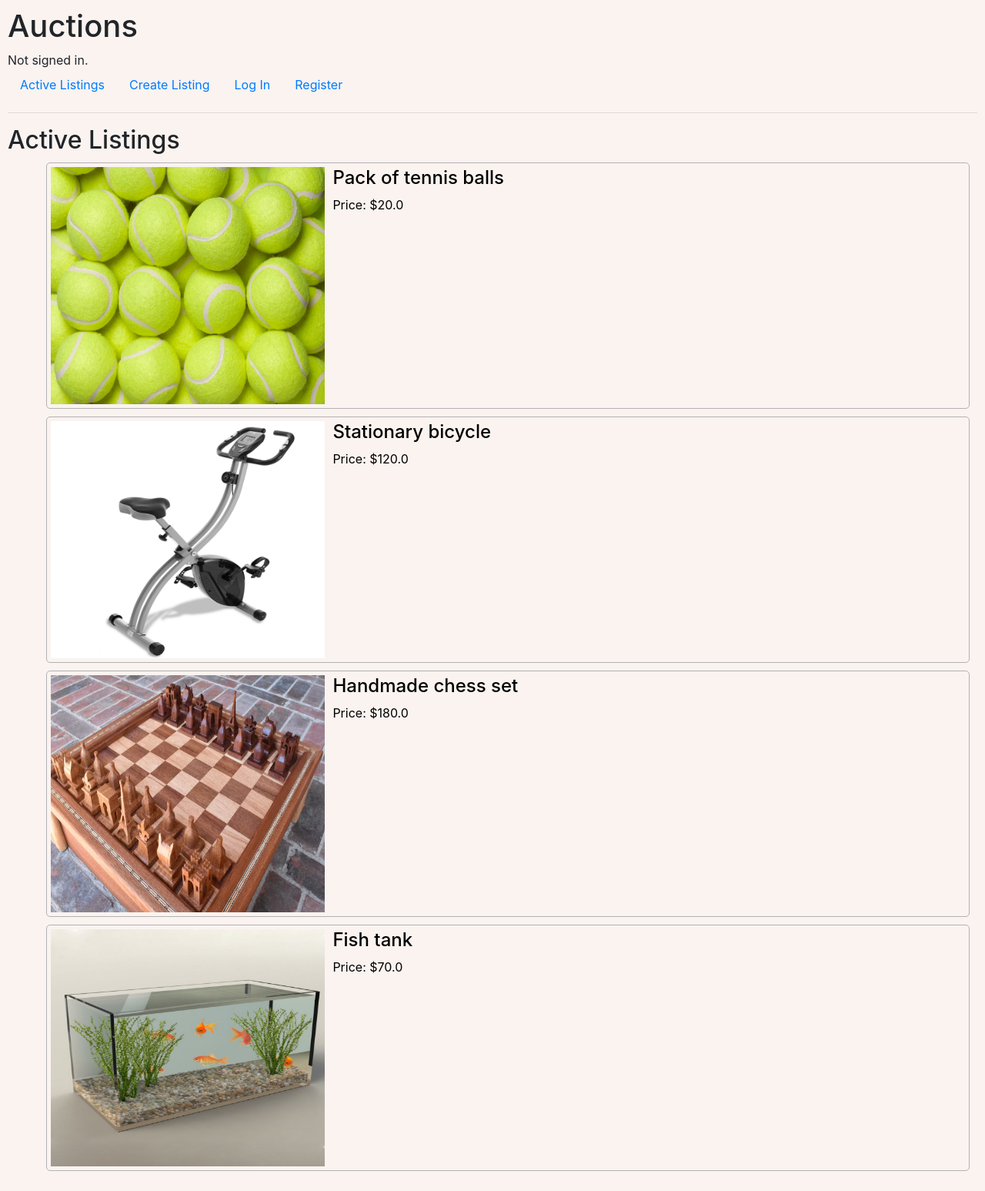
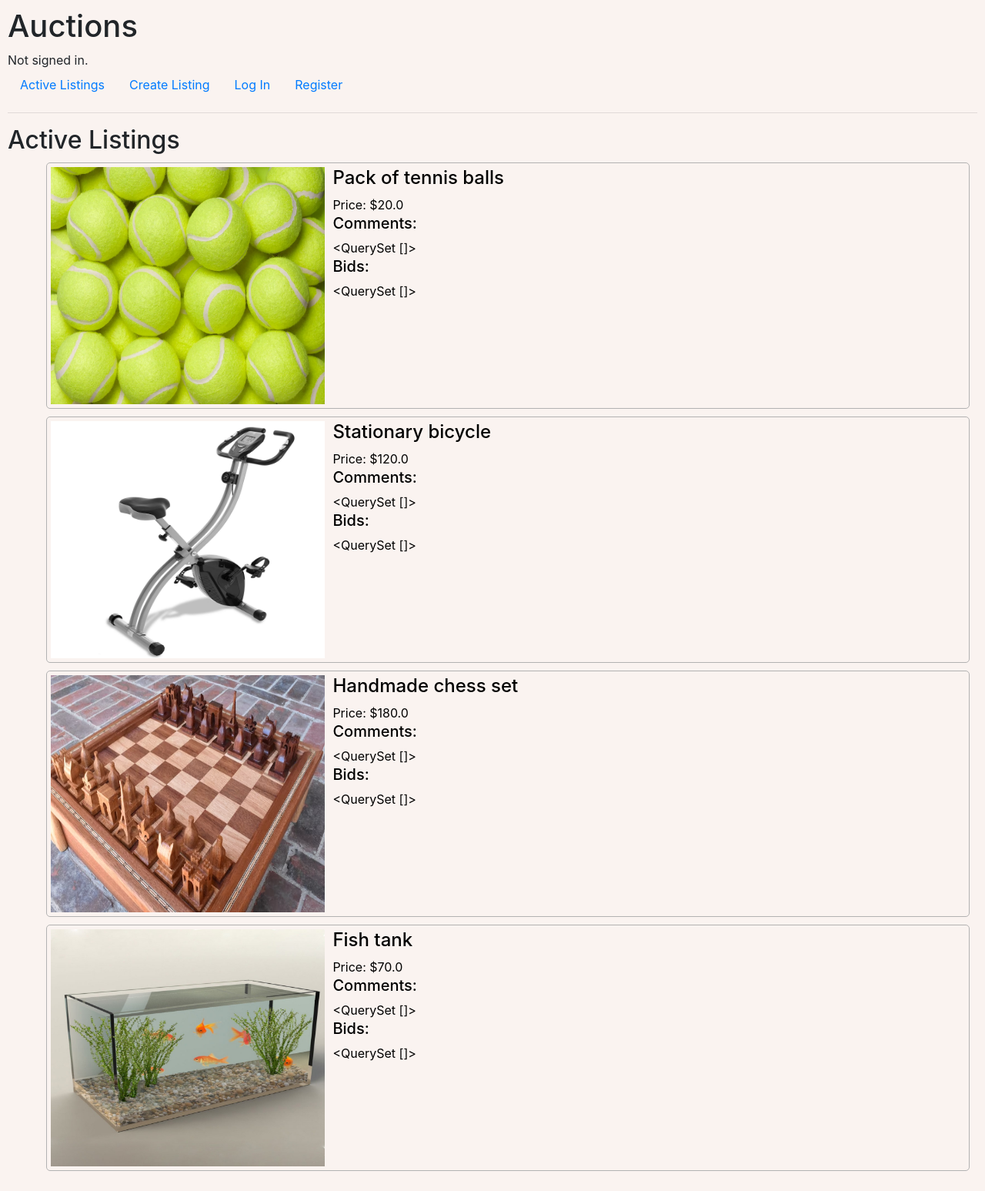
Before and after one commit to sandorbence/cs50, a Django app: page / in a window 1280 px wide. Shown: the whole page at 77% size. Run offline with Django 4.2, Linux system fonts and the light colour scheme; data comes from the database, SQL or seed files in the repository; both versions use the stored data as it was after the commit; data that the repository does not hold is empty; some libraries are stand-ins or nearby versions.

Commit message:
Add bids and comments
Added bids and comments for listing model.

```diff
--- a/project2/auctions/models.py
+++ b/project2/auctions/models.py
@@ -24,6 +24,8 @@ class Bid(models.Model):
         User, on_delete=models.CASCADE, related_name="bids")
     date = models.DateTimeField("date of bid")
     value = models.FloatField()
+    listing = models.ForeignKey(
+        Listing, on_delete=models.CASCADE, related_name="bids", blank=True, null=True)
 
 
 class Comment(models.Model):
@@ -31,3 +33,5 @@ class Comment(models.Model):
         User, on_delete=models.CASCADE, related_name="comments")
     date = models.DateTimeField("date of comment")
     text = models.CharField(max_length=120)
+    listing = models.ForeignKey(
+        Listing, on_delete=models.CASCADE, related_name="comments", blank=True, null=True)
--- a/project2/auctions/templates/auctions/index.html
+++ b/project2/auctions/templates/auctions/index.html
@@ -14,6 +14,10 @@
                     <div>
                         <h4>{{ listing.title }}</h4>
                         Price: ${{ listing.price }}
+                        <h5>Comments:</h5>
+                        {{ listing.comments.all }}
+                        <h5>Bids:</h5>
+                        {{ listing.bids.all }}
                     </div>
                 </li>
             </div>
--- a/project2/auctions/templates/auctions/listing.html
+++ b/project2/auctions/templates/auctions/listing.html
@@ -8,7 +8,7 @@
 <div>
     <h5>Details</h5>
     <ul>
-        <li>Uploaded by: <a href="{% url 'user' username=listing.user.username %}">{{ listing.user }}</a></li>
+        <li>Uploaded by: <a href="{% url 'user' listing.user.username %}">{{ listing.user }}</a></li>
         <li>Listed at: {{ listing.pub_date }}</li>
     </ul>
 </div>
--- a/project2/auctions/templates/auctions/new-listing.html
+++ b/project2/auctions/templates/auctions/new-listing.html
@@ -7,8 +7,6 @@
     {{ form.description.label }}: {{ form.description }}
     {{ form.price.label }}: {{ form.price }}
     {{ form.photo.label }}: {{ form.photo }}
-    {{ form.pub_date.as_hidden }}
-    {{ form.user.as_hidden }}
     <button type="submit" class="btn btn-dark">Add new listing</button>
 </form>
 {% endblock %}
--- a/project2/auctions/templates/auctions/user-profile.html
+++ b/project2/auctions/templates/auctions/user-profile.html
@@ -2,4 +2,9 @@
 
 {% block body %}
 <h2>User {{ user.username }}</h2>
+<ul>
+    {% for listing in user.listings.all %}
+    <li><a href="{% url 'listing' listing.id %}">{{ listing }}</a></li>
+    {% endfor %}
+</ul>
 {% endblock %}
```
Also changed, not shown: project2/auctions/migrations/0003_bid_listing_comment_listing.py (added), project2/db.sqlite3.
